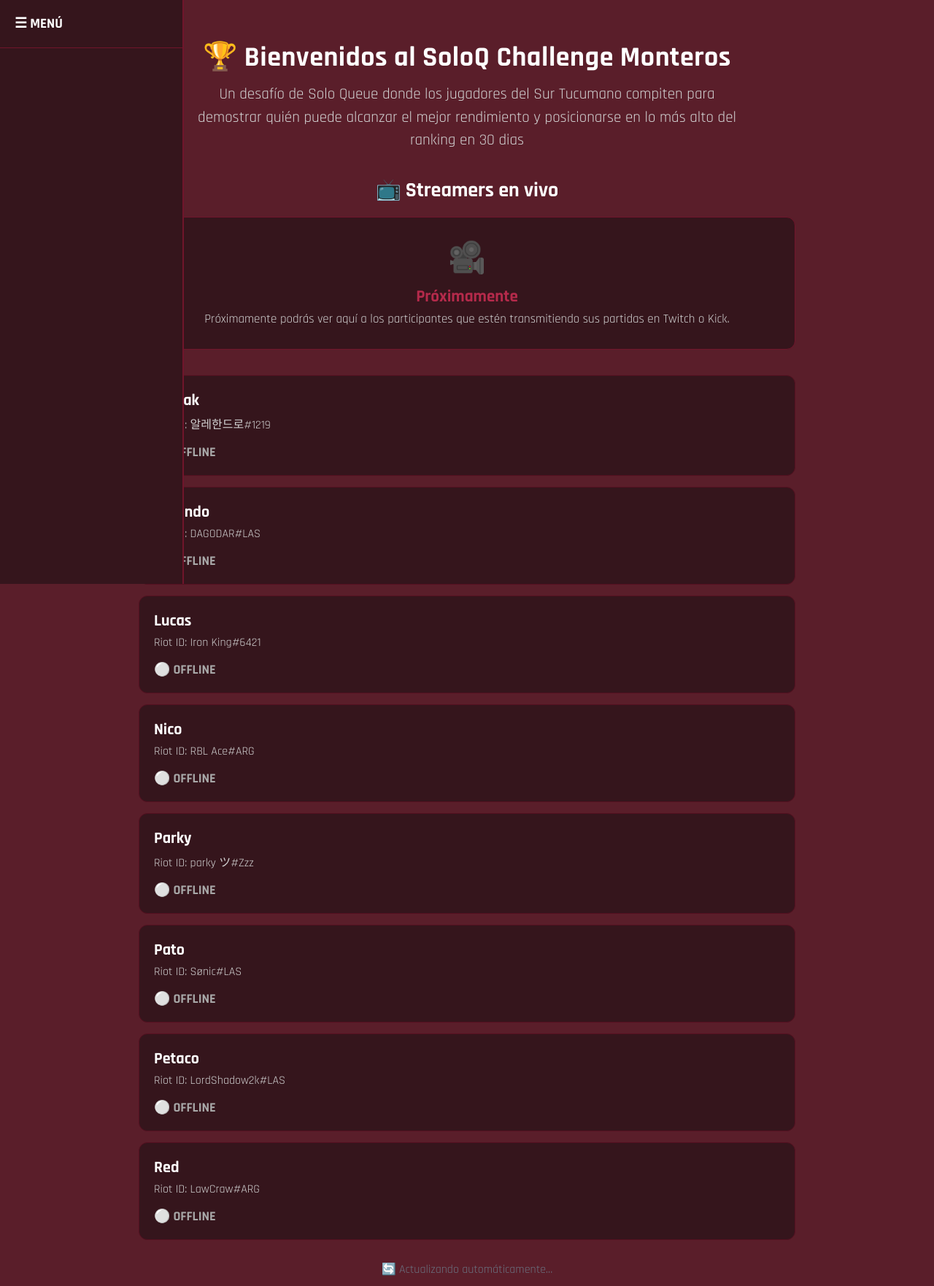
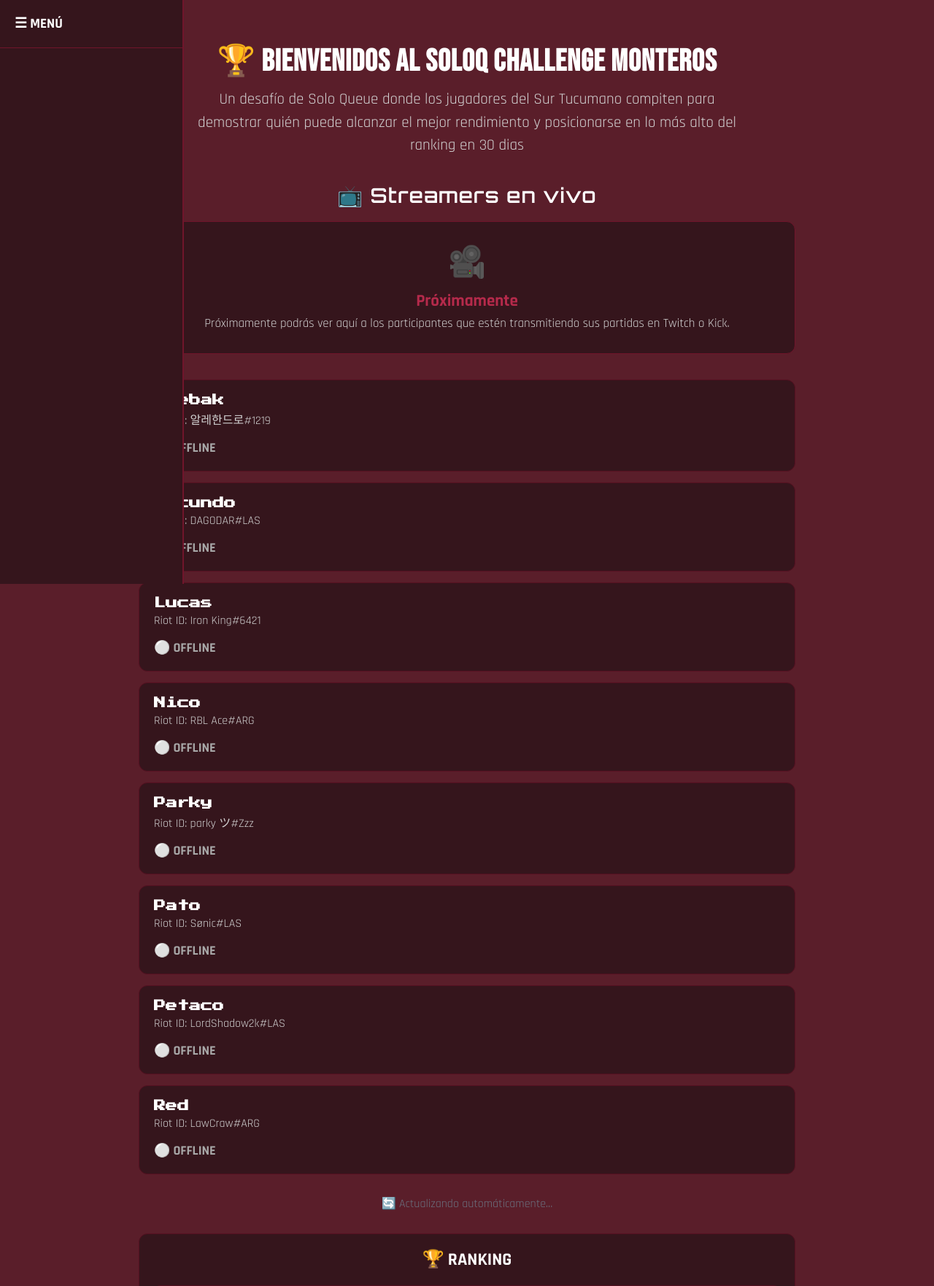
Before and after one commit to nikkontvg-rgb/SoloQueueChallenge-Monteros, a Flask app: page / in a window 1280 px wide. Shown: the top 1762 px of the page at 73% size. Run offline with Flask 3, Linux system fonts and the light colour scheme; data that the repository does not hold is empty.

Commit message:
cambia fuentes y anima nombres

```diff
--- a/templates/index.html
+++ b/templates/index.html
@@ -8,7 +8,7 @@
     <title>Solo Queue Challenge</title>
 
     <style>
-        @import url('https://fonts.googleapis.com/css2?family=Rajdhani:wght@400;500;600;700&display=swap');
+        @import url('https://fonts.googleapis.com/css2?family=Bebas+Neue&family=Orbitron:wght@400;500;600;700;800&family=Press+Start+2P&family=Rajdhani:wght@400;500;600;700&display=swap');
         body {
             font-family: 'Rajdhani', sans-serif;
             background: #111827;
@@ -488,6 +488,44 @@
         .streamer-proximamente {
             background: #35151C !important;
         }
+        /* =========================
+        FUENTES ESPECIALES
+        ========================= */
+
+        /* Título principal */
+        .encabezado h1 {
+            font-family: 'Bebas Neue', sans-serif;
+            font-size: 42px;
+            letter-spacing: 1px;
+        }
+
+        /* Streamers */
+        .streamers h2 {
+            font-family: 'Orbitron', sans-serif;
+            font-weight: 600;
+            letter-spacing: 1px;
+        }
+
+        /* Nombres de jugadores */
+        .nombre {
+            font-family: 'Press Start 2P', cursive;
+            font-size: 16px;
+
+            animation: nombreFlotando 3s ease-in-out infinite;
+        }
+
+        /* Movimiento muy sutil */
+        @keyframes nombreFlotando {
+
+            0%, 100% {
+                transform: translateY(0);
+            }
+
+            50% {
+                transform: translateY(-2px);
+            }
+
+        }
     </style>
 </head>
 
```
